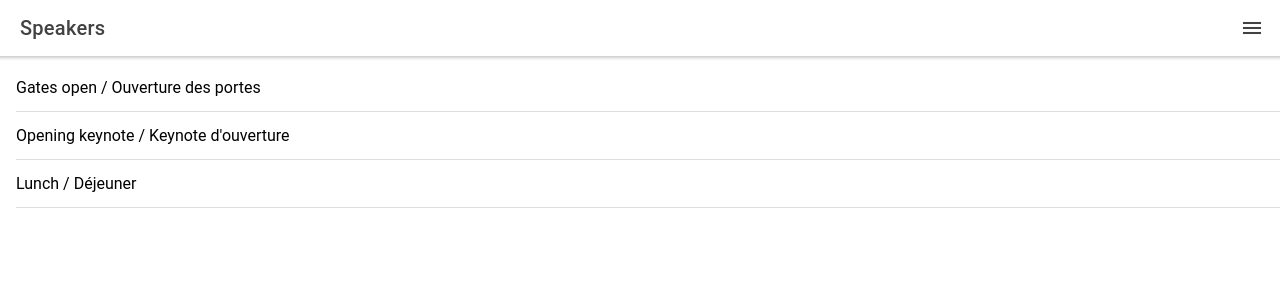
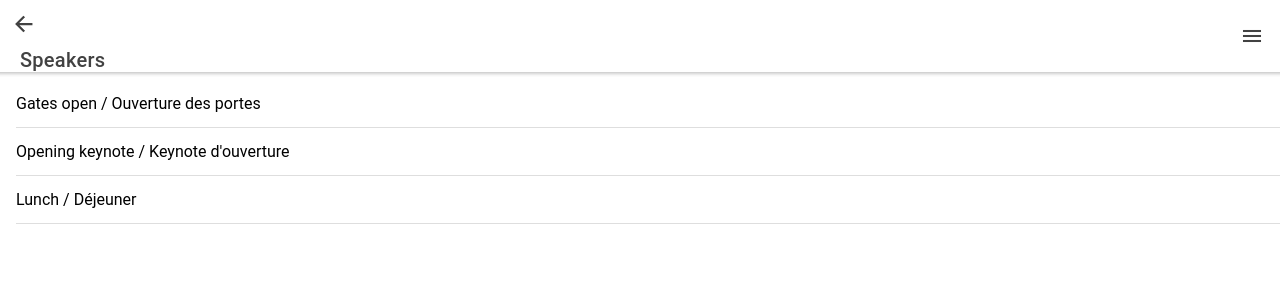
Before and after one commit to marem-bzh/IMT-Mobile-Projet, a React (Create React App) app: page /speakers in a window 1280 px wide. Shown: the top 300 px of the page. Built offline with nearby package versions, Linux system fonts and the light colour scheme.

Commit message:
Added PageHeader component

```diff
--- /dev/null
+++ b/src/components/PageHeader.tsx
@@ -0,0 +1,31 @@
+import React from 'react';
+import {
+    IonHeader, IonToolbar, IonButtons, IonBackButton, IonTitle, IonMenuButton
+} from '@ionic/react';
+import { Session } from '../data/sessions';
+
+interface SessionListItemProps {
+    session: Session;
+}
+
+type PageHeaderProps = {
+    title: string
+};
+
+const PageHeader = ({ title }: PageHeaderProps) => {
+    return (
+        <IonHeader>
+            <IonToolbar>
+                <IonButtons>
+                    <IonBackButton defaultHref="/home"></IonBackButton>
+                </IonButtons>
+                <IonTitle>{title}</IonTitle>
+                <IonButtons slot="end">
+                    <IonMenuButton autoHide={false} />
+                </IonButtons>
+            </IonToolbar>
+        </IonHeader>
+    );
+};
+
+export default PageHeader;
--- a/src/pages/Speaker/Speakers.tsx
+++ b/src/pages/Speaker/Speakers.tsx
@@ -12,6 +12,7 @@ import {
     IonToolbar,
     useIonViewWillEnter
 } from '@ionic/react';
+import PageHeader from '../../components/PageHeader';
 
 const Sessions: React.FC = () => {
 
@@ -24,14 +25,7 @@ const Sessions: React.FC = () => {
 
     return (
         <IonPage id="speakers-page">
-            <IonHeader>
-                <IonToolbar>
-                    <IonTitle>Speakers</IonTitle>
-                    <IonButtons slot="end">
-                        <IonMenuButton autoHide={false} />
-                    </IonButtons>
-                </IonToolbar>
-            </IonHeader>
+            <PageHeader title="Speakers" />
             <IonContent fullscreen>
                 <IonList>
                     {speakers.map(s => <SpeakerListItem key={s.id} speaker={s} />)}
```
